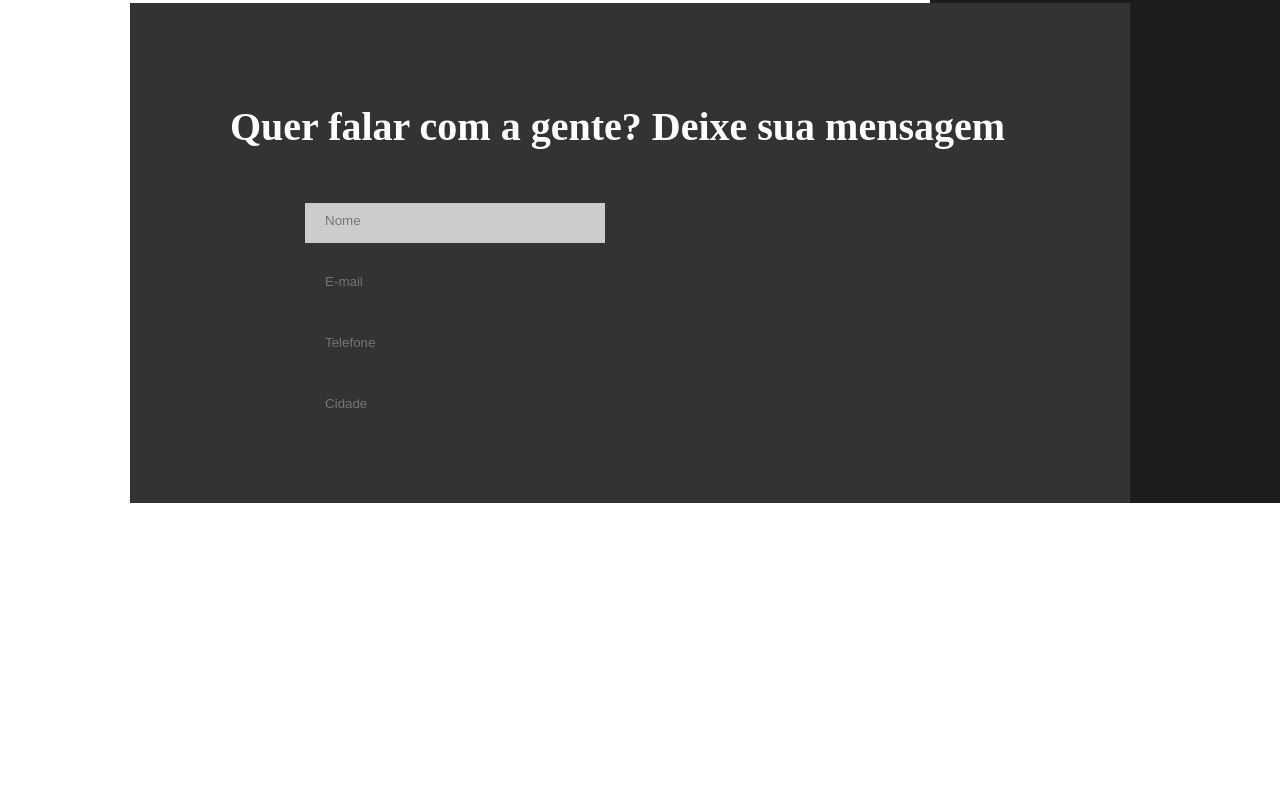
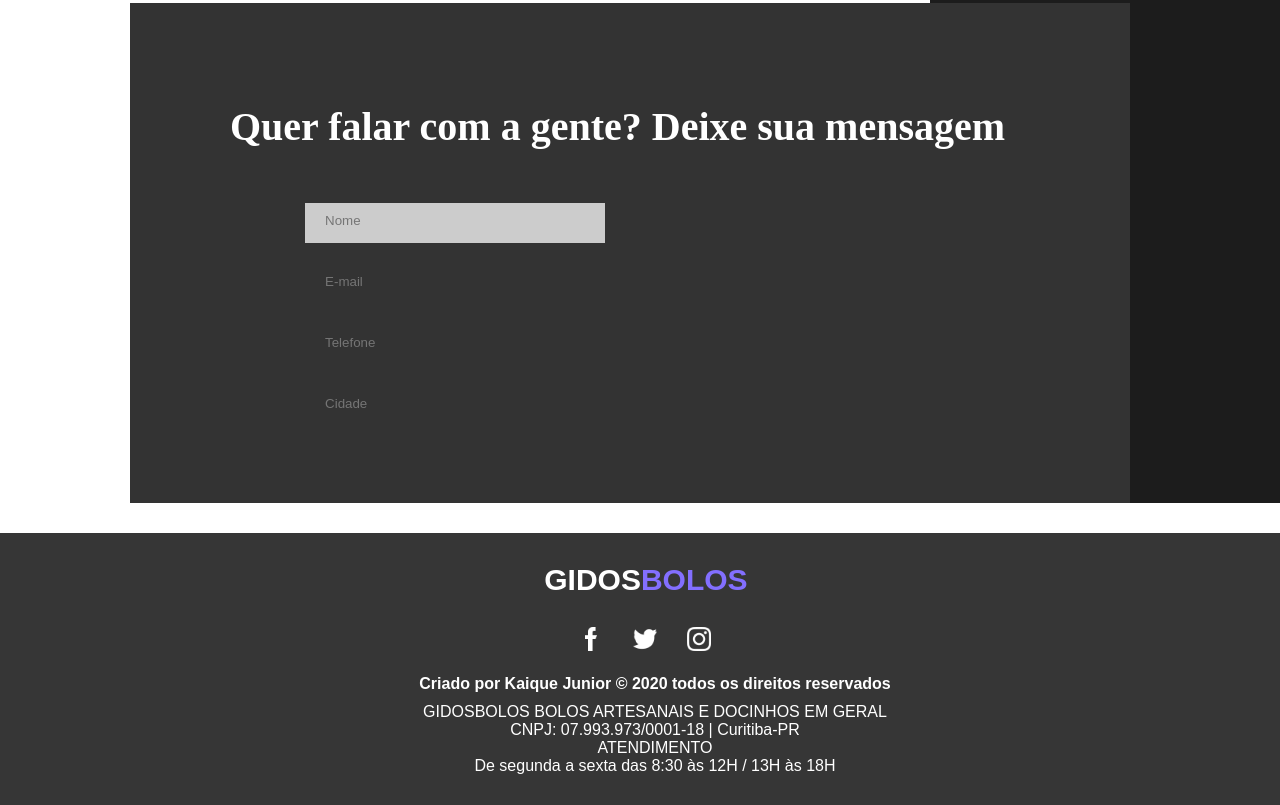
Before and after one commit to Dogleigo/gidosbolos-frontend, a website: page index.html in a window 1280 px wide. Shown: the part 2613-3418 px from the top of the page. Before the commit the page ends 3146 px from the top, so only its background shows below. Drawn offline with Linux system fonts and the light colour scheme.

Commit message:
Criação do rodapé

```diff
--- a/index.css
+++ b/index.css
@@ -311,11 +311,12 @@ header ul li a:active:before
     width:280px;
     height:250px;
     background: #333;
+    transition:0.5s linear;
 }
 
 .bannerprod:hover{
     background:#836FFF;
-    transition:0.5s ease-in;
+    transition:0.5s linear;
 }
 
 .conteudoprod{
@@ -449,7 +450,6 @@ header ul li a:active:before
     margin-left:480px;
     background: #5d3b28;
     cursor: pointer;
-    z-index:10000;
 }
 
 /*Área de contato*/
@@ -495,6 +495,62 @@ header ul li a:active:before
     margin-top: 10px;
     border:none;
     outline: none;
+}
+
+/*Rodapé*/
+
+footer{
+    background:#363636;
+    display:flex;
+    justify-content:center;
+    align-items:center;
+    padding:30px;
+}
+
+footer .logo{
+    width:100%;
+    font-weight:700;
+    text-transform:uppercase;
+    color:#fff;
+    text-decoration:none;
+    font-size:30px;
+    margin-left:165px;
+}
+
+footer .logo span{
+    color:#836FFF;
+}
+
+footer .icones .midias{
+    position:relative;
+    display:flex;
+    margin-left:200px;
+    margin-top:-20px;
+}
+
+footer .icones .midias li{
+    list-style:none;
+}
+
+footer .icones .midias li img{
+    display:inline-block;
+    max-height:24px;
+    transition:0.5s ease-in-out;
+}
+
+footer .icones .midias li:hover img{
+    transform:translateY(-10px);
+}
+
+.footer-textos{
+    margin-left:30px;
+    text-align: center;
+    color: #fff;
+}
+
+.footer-textos h4{
+    margin: 10px;
+    margin-top:-30px;
 }
 
 /* Iniciando responsividade */
@@ -584,7 +640,6 @@ header ul li a:active:before
         transition: 0.5s;
         transform:rotate(360deg);
     }
-
 }
 @media (max-width: 767px){
 
--- a/index.html
+++ b/index.html
@@ -188,6 +188,25 @@
             </div>
     </section>
     </div>
+    <footer>
+        <div class="rodape-container">
+            <a href="#" class="logo">GIDOS<span>BOLOS</span></a>
+            <div class="icones">
+                <ul class="midias">
+                    <li><a href="#"><img src="img/icones/facebookfooter.png"></a></li>
+                    <li><a href="#"><img src="img/icones/twitterfooter.png"></a></li>
+                    <li><a href="#"><img src="img/icones/instagramfooter.png"></a></li>
+                </ul>
+            </div>
+            <div class="footer-textos">
+                <h4>Criado por Kaique Junior © 2020 todos os direitos reservados</h4>
+               GIDOSBOLOS BOLOS ARTESANAIS E DOCINHOS EM GERAL <br>
+                    CNPJ: 07.993.973/0001-18 | Curitiba-PR <br>
+                                ATENDIMENTO <br>
+                De segunda a sexta das 8:30 às 12H / 13H às 18H <br>
+            </div>
+        </div>
+    </footer>
     <script src="main.js"></script>
 </body>
 </html>
```
Also changed, not shown: img/icones/facebookfooter.png (added), img/icones/instagramfooter.png (added), img/icones/twitterfooter.png (added).
